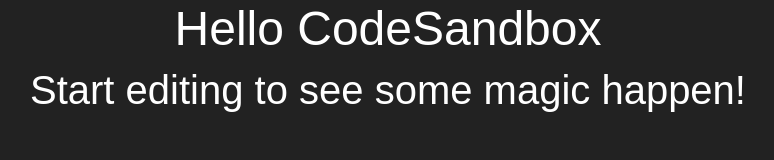
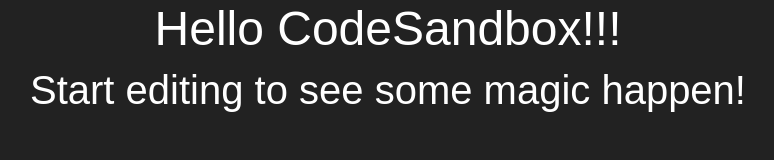
Before and after one commit to ybeliaev/react-SWAPI, a React app: page / in a window 1280 px wide. Shown: the whole page, without its empty margins (252-1026 px from the left). Built offline with nearby package versions, Linux system fonts and the light colour scheme.

Commit message:
first comm

```diff
--- a/public/index.html
+++ b/public/index.html
@@ -4,11 +4,11 @@
 <head>
 	<meta charset="utf-8">
 	<meta name="viewport" content="width=device-width, initial-scale=1, shrink-to-fit=no">
-	<link
+	<title>React SWAP-db</title>
+  <link
       rel="stylesheet"
       href="https://bootswatch.com/4/darkly/bootstrap.min.css"
     />
-	<title>React App</title>
 </head>
 
 <body>
--- a/src/index.js
+++ b/src/index.js
@@ -6,7 +6,7 @@
 function App() {
   return (
     <div className="App">
-      <h1>Hello CodeSandbox</h1>
+      <h1>Hello CodeSandbox!!!</h1>
       <h2>Start editing to see some magic happen!</h2>
     </div>
   );
```
